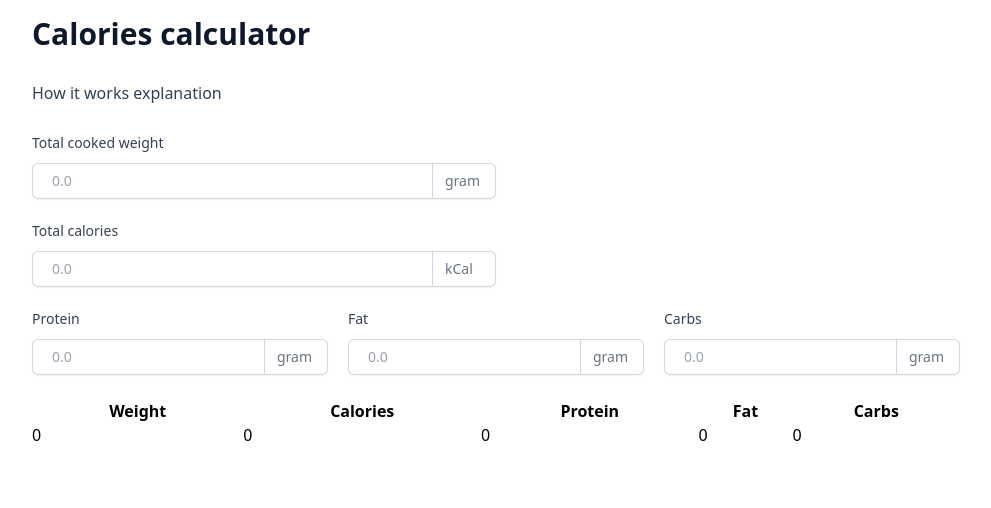
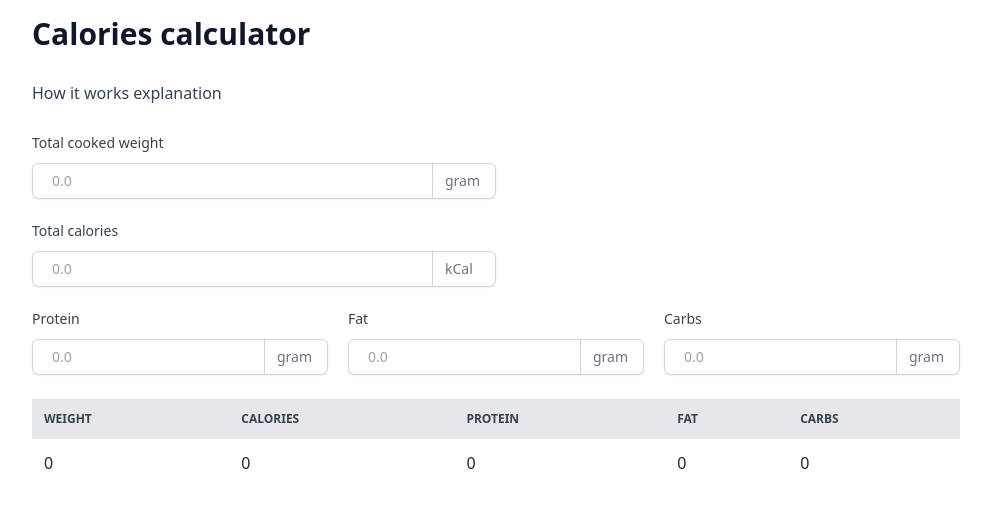
Before and after one commit to ssemakov/kcal, a Next.js app: page / in a window 1280 px wide. Shown: the top 508 px of the page, without its empty margins (144-1135 px from the left). Built offline with nearby package versions, Linux system fonts and the light colour scheme.

Commit message:
Format the results table.

```diff
--- a/components/WeightAndMacrosTable.tsx
+++ b/components/WeightAndMacrosTable.tsx
@@ -14,27 +14,36 @@ export default function WeightAndMacrosTable({
   values,
 }: WeightAndMacrosTableProps) {
   return (
-    <table className="w-full table-auto">
-      <thead>
+    <div className="relative overflow-x-auto">
+      <table
+        className="w-full table-auto
+        text-left text-gray-700"
+      >
+        <thead className="bg-gray-200 text-xs">
           <tr>
-          <th>Weight</th>
-          <th>Calories</th>
-          <th>Protein</th>
-          <th>Fat</th>
-          <th>Carbs</th>
+            <th className="p-3 uppercase">Weight</th>
+            <th className="p-3 uppercase">Calories</th>
+            <th className="p-3 uppercase">Protein</th>
+            <th className="p-3 uppercase">Fat</th>
+            <th className="p-3 uppercase">Carbs</th>
           </tr>
         </thead>
         <tbody>
           {values.map((value, index) => (
-          <tr key={index}>
-            <td>{value.weight}</td>
-            <td>{value.calories}</td>
-            <td>{value.protein}</td>
-            <td>{value.fat}</td>
-            <td>{value.carbs}</td>
+            <tr
+              key={index}
+              className="whitespace-nowrap border-b bg-white font-medium text-gray-800
+                last:border-b-0"
+            >
+              <td className="p-3">{value.weight}</td>
+              <td className="p-3">{value.calories}</td>
+              <td className="p-3">{value.protein}</td>
+              <td className="p-3">{value.fat}</td>
+              <td className="p-3">{value.carbs}</td>
             </tr>
           ))}
         </tbody>
       </table>
+    </div>
   );
 }
```
Lines whose indentation alone changed are shown as unchanged.
